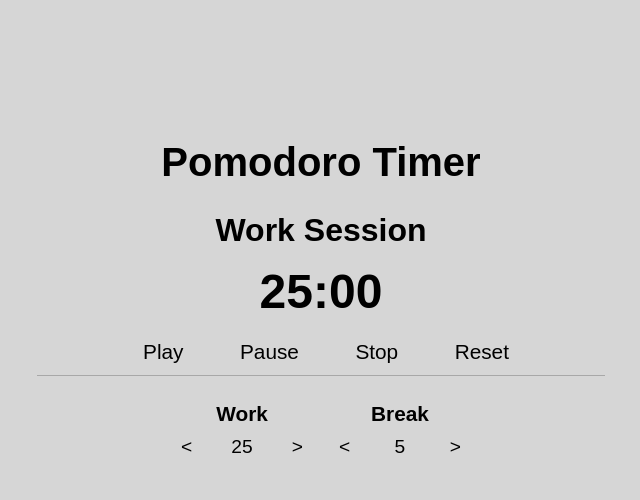
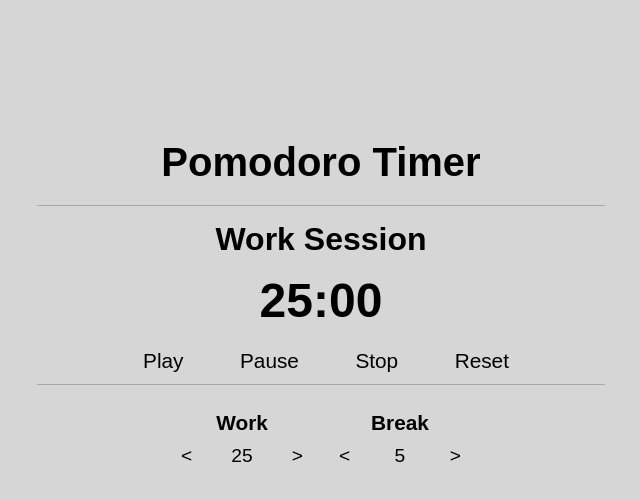
Before and after one commit to BenKiok/pomodoro, a plain HTML site: page index.html in a window 1280 px wide. Shown: the whole page, without its empty margins (319-959 px from the left). Drawn offline with Linux system fonts and the light colour scheme.

Commit message:
Minor change to styling

```diff
--- a/style.css
+++ b/style.css
@@ -7,6 +7,7 @@ body {
 
 h1 {
 	font-size: 2.5em;
+	margin-bottom: 20px;
 }
 
 h2 {
@@ -80,5 +81,8 @@ button {
 }
 
 #timeLabel {
-	margin-bottom: 15px;
+	width: 45%;
+	margin: 0 auto 15px auto;
+	padding-top: 15px;
+	border-top: #a8a8a8 solid 1px;
 }
```
